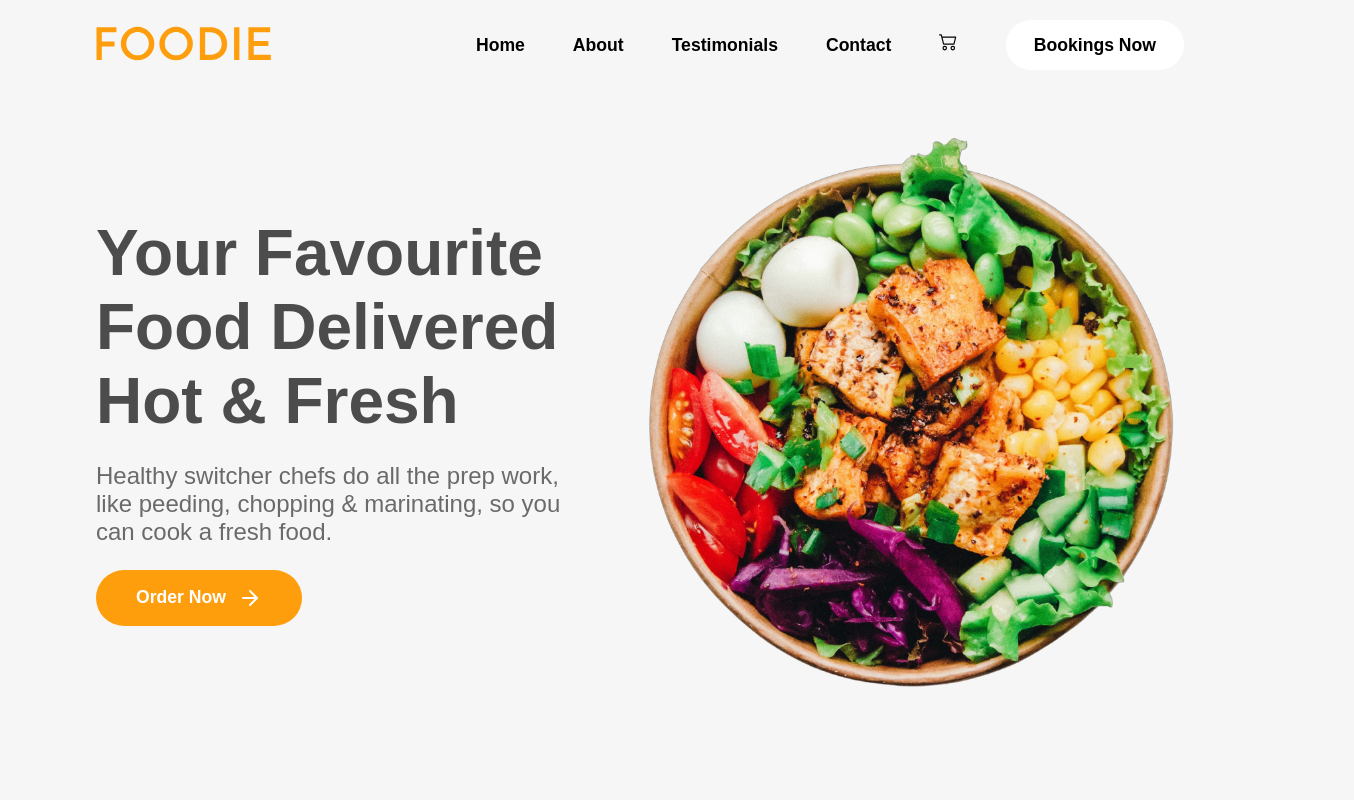
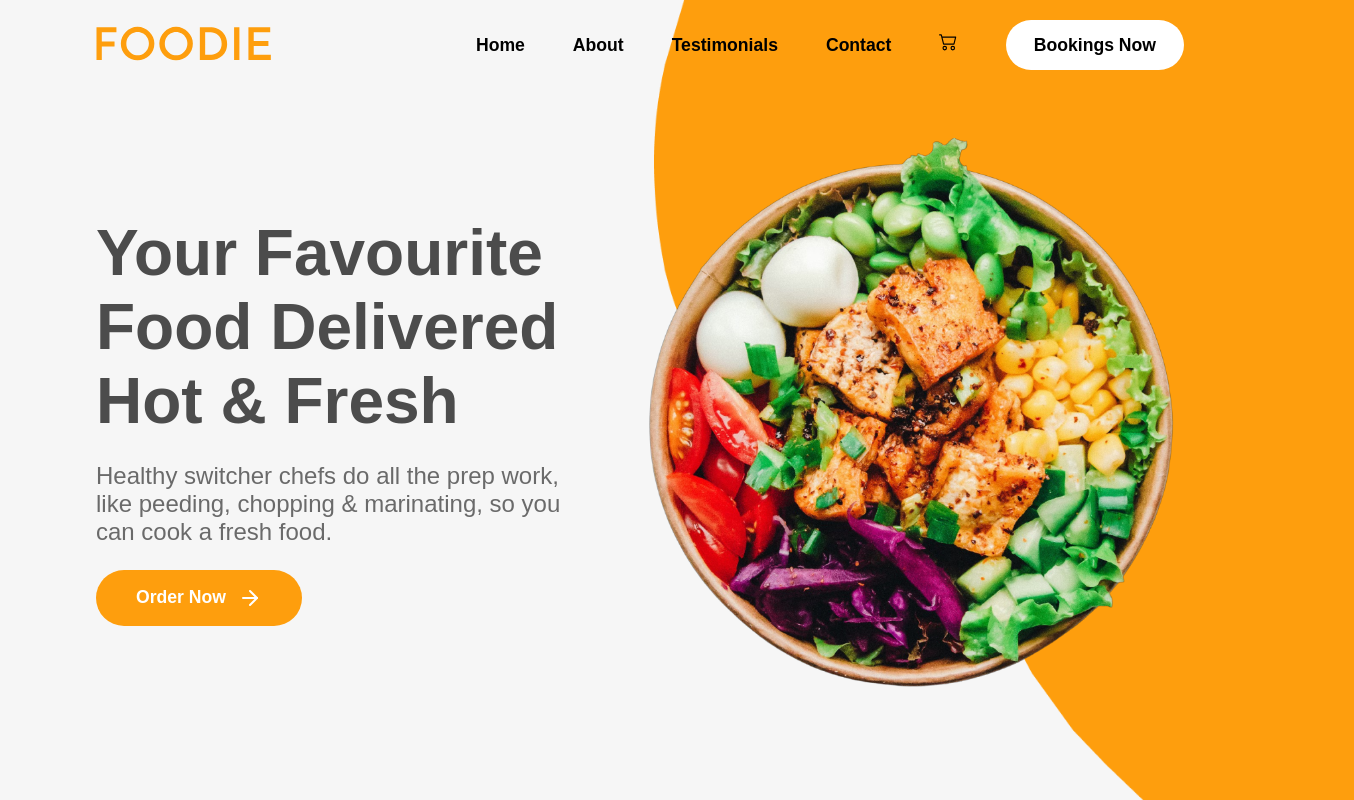
Before and after one commit to Ramudi48/Resturant-Landing-Page, a React (Create React App) app: page / in a window 1280 px wide. Shown: the top 800 px of the page, 1354 px wide, since content can reach past the window. Built offline with nearby package versions, Linux system fonts and the light colour scheme.

Commit message:
Fix formatting in Home component by removing unnecessary whitespace

```diff
--- a/src/Components/Home.js
+++ b/src/Components/Home.js
@@ -9,7 +9,9 @@ const Home = () => {
     <div className="home-container">
       <Navbar />
       <div className="home-banner-container">
-
+        <div className="home-bannerImage-container">
+          <img src={BannerBackground} alt="" />
+        </div>
         <div className="home-text-section">
           <h1 className="primary-heading">
             Your Favourite Food Delivered Hot & Fresh
```
